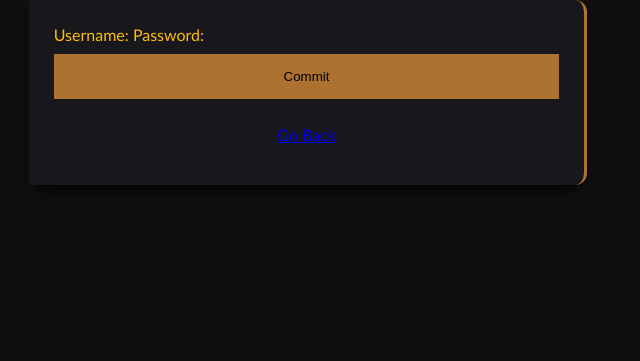
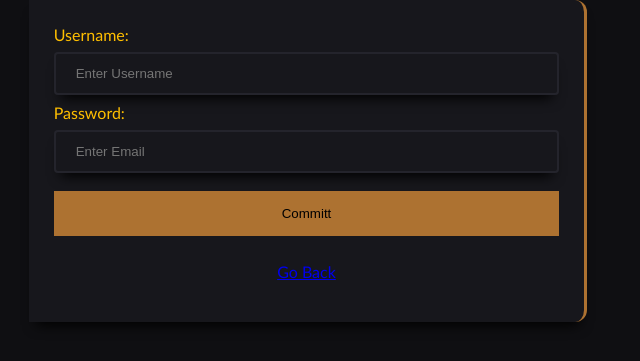
Before and after one commit to Good-Enough-Incorporated/TaskTok, a Flask app: template TaskTok/templates/profile.html in a window 1280 px wide. Shown: the part 82-443 px from the top of the page, without its empty margins (332-972 px from the left). Run offline with Flask 3, Linux system fonts and the light colour scheme; the template is opened without the code that fills it: most values are stand-ins (such as "Sample title", 1, 10 or a date in 2020); parts of the project's set-up code (start-up, migrations or seed data) failed here and were passed over.

Commit message:
Sean changes

```diff
--- a/TaskTok/templates/profile.html
+++ b/TaskTok/templates/profile.html
@@ -97,14 +97,14 @@
 	<div class="container">
     <main>
 
-		<form>
+		<form action="{{ url_for('views.profile') }}" method="post">
 			<label>Username: </label>
-						<!--<input type="text" placeholder="Enter Username" name="username" required>-->
+			<input type="text" placeholder="Enter Username" name="username" id="username" {{user_username}} required>
 
 			<label>Password: </label>
-						<!--<input type="password" placeholder="Enter Password" name="password" required>-->
+			<input type="text" placeholder="Enter Email" name="email" id="email" {{user_email}}required>
 
-				<button  class="submit" type="submit" name="register_button" value="register_button">Commit</button>
+				<button  class="submit" type="submit" name="register_button" value="register_button">Committ</button>
 				<p class="purpose" align="center"> <a href="{{url_for('views.home')}}">Go Back</a></p>
 
 		</form>
```
Also changed, not shown: TaskTok/blueprints/views.py (+11 -2 lines), TaskTok/models.py (+8 -0 lines).
